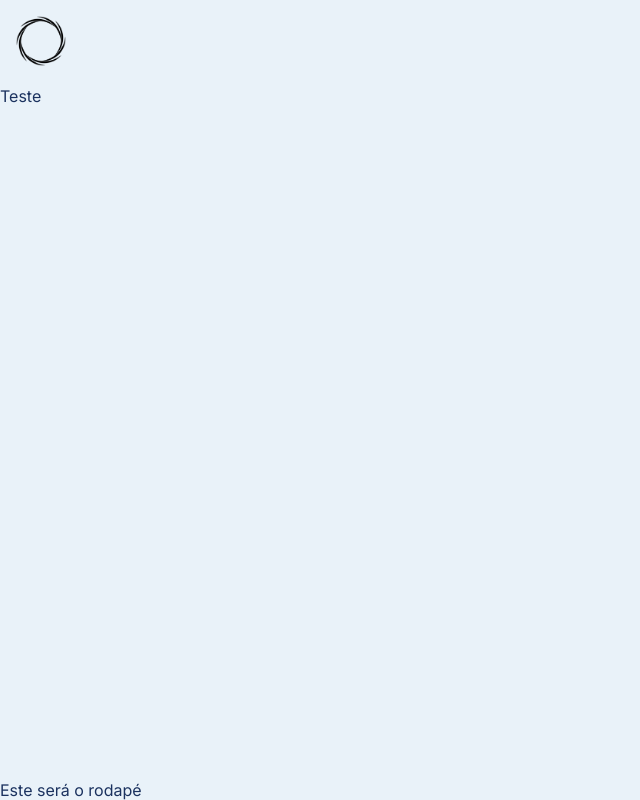
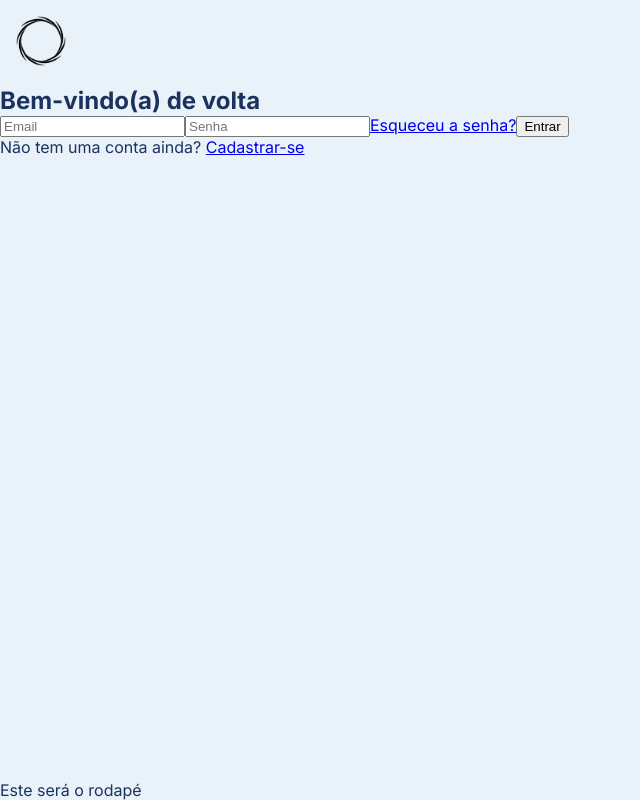
Before and after one commit to Logic-Ware/vigia-saude-web, a Next.js app: page /login in a window 1280 px wide. Shown: the whole page, without its empty margins (0-640 px from the left). Built offline with nearby package versions, Linux system fonts and the light colour scheme.

Commit message:
validação login ok, precisa redirecionar

```diff
--- a/src/app/(pages)/login/page.jsx
+++ b/src/app/(pages)/login/page.jsx
@@ -1,7 +1,94 @@
+'use client'
+
+import { IoArrowBack } from 'react-icons/io5'
+import Link from 'next/link'
+import Image from 'next/image'
+import { useState } from 'react'
+import { useRouter } from 'next/navigation'
 export default function Login() {
-    return(
-        <main>
-            <p>Teste</p>
-        </main>
+    const router = useRouter()
+    const [email, setEmail] = useState('')
+    const [password, setPassword] = useState('')
+    const [error, setError] = useState(false)
+    const [refused, setRefused] = useState(false)
+    const onSubmit = async e => {
+        e.preventDefault()
+        setError(false)
+        setRefused(false)
+        const user = {
+            email,
+            senha: password,
+        }
+        const req = await fetch('/api/login', {
+            method: 'POST',
+            body: JSON.stringify(user),
+        })
+        /**
+         * @type {{msg: "ok" | "refused" | "error"}}
+         */
+        const data = await req.json()
+        if (data.msg === 'ok') {
+            localStorage.setItem('user', JSON.stringify(user))
+            router.push('/')
+        }
+        if (data.msg === 'refused') {
+            setRefused(true)
+        }
+        if (data.msg === 'error') {
+            setError(true)
+            console.error(
+                'Erro no login, por favor tenha certeza que o servidor java está rodando normalmente, link do repositório do servidor: https://github.com/Nexio-Corp/porto-java'
+            )
+        }
+        console.log(data, email, password)
+    }
+    return (
+        <>
+            <main>
+                <section>
+                    <h1>Bem-vindo(a) de volta</h1>
+                    <form action="#" onSubmit={onSubmit}>
+                        <input
+                            type="text"
+                            placeholder="Email"
+                            onChange={e => setEmail(e.target.value)}
+                        />
+                        <input
+                            type="password"
+                            placeholder="Senha"
+                            onChange={e => setPassword(e.target.value)}
+                        />
+                        <a href="#">Esqueceu a senha?</a>
+                        <button type="submit">Entrar</button>
+                    </form>
+                    <span>
+                        Não tem uma conta ainda?{' '}
+                        <Link href={'/cadastro'}>Cadastrar-se</Link>
+                    </span>
+                </section>
+                <dialog>
+                    <div>
+                        <h1>Erro</h1>
+                        <p>
+                            Houve um erro ao tentar fazer login, tente novamente
+                            mais tarde ou acesse o console para mais detalhes
+                        </p>
+                        <button onClick={() => setError(false)}>Ok</button>
+                    </div>
+                </dialog>
+                <dialog
+                    open={refused}
+                >
+                    <div>
+                        <h1>Falha no Login</h1>
+                        <p>
+                            Email ou senha incorretos, verifique os dados e
+                            tente novamente
+                        </p>
+                        <button onClick={() => setRefused(false)}>Ok</button>
+                    </div>
+                </dialog>
+            </main>
+        </>
     )
 }
```
Also changed, not shown: src/app/(pages)/api/login/route.jsx (added, +45 -0 lines).
